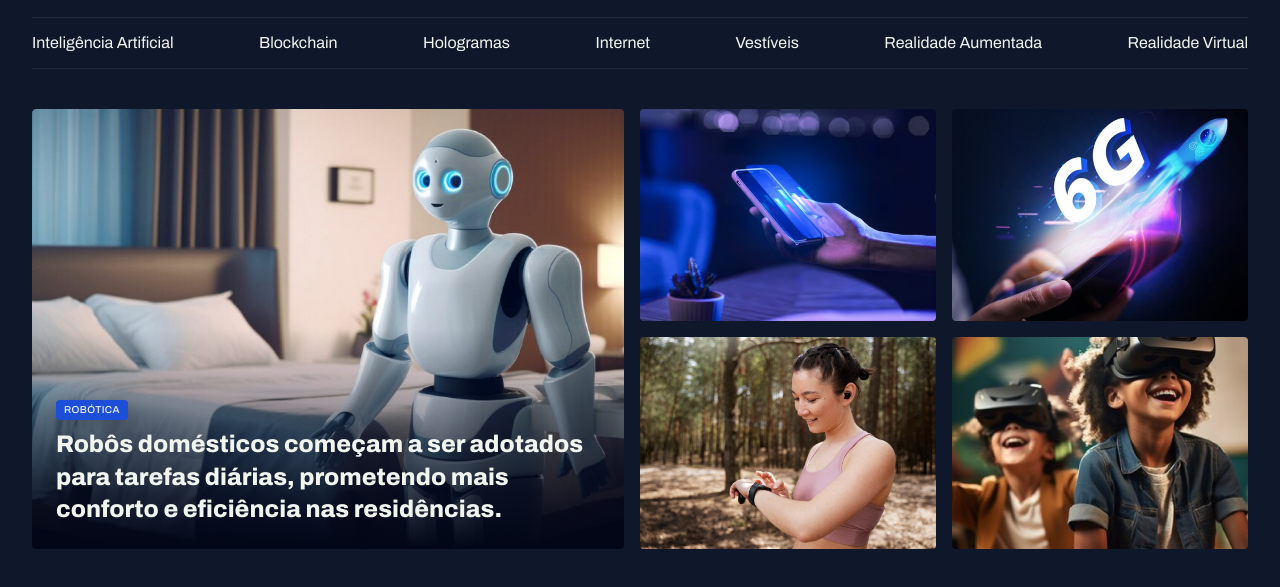
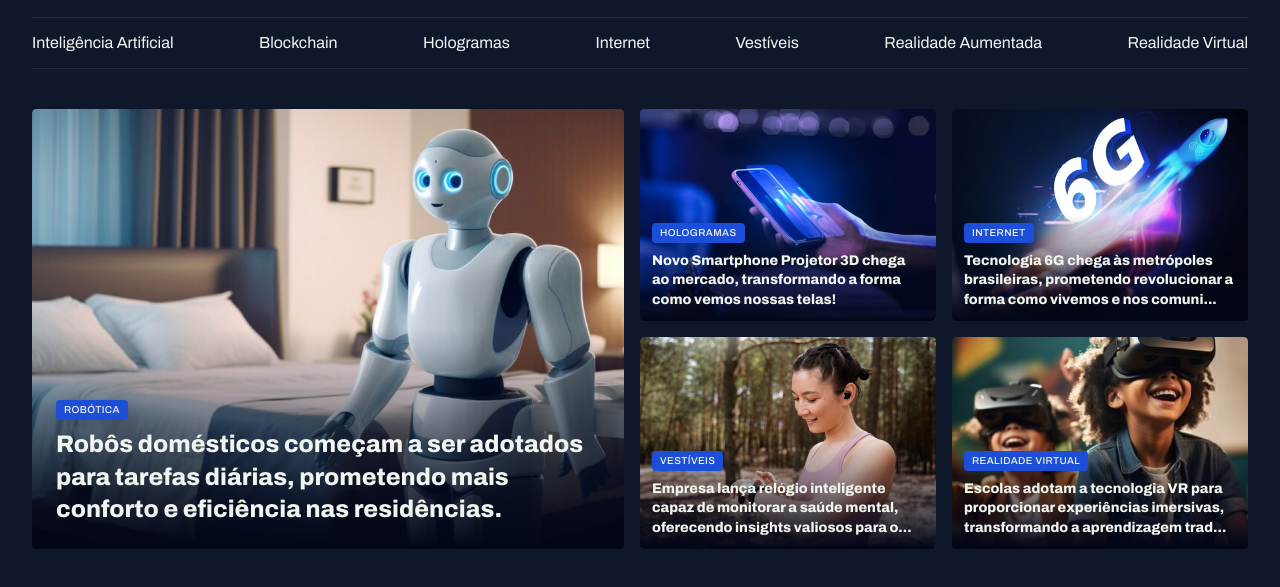
Before and after one commit to suelensalvino/portal-noticias, a plain HTML site: page index.html in a window 1280 px wide. Shown: the part 55-642 px from the top of the page. Drawn offline with Linux system fonts and the light colour scheme.

Commit message:
ending the section

```diff
--- a/index.html
+++ b/index.html
@@ -3,15 +3,18 @@
   <head>
     <link rel="preconnect" href="https://fonts.googleapis.com" />
     <link rel="preconnect" href="https://fonts.gstatic.com" crossorigin />
+
     <meta charset="UTF-8" />
     <meta name="viewport" content="width=device-width, initial-scale=1.0" />
     <title>Portal de notícias</title>
     <link rel="stylesheet" href="styles/index.css" />
+
     <link
       href="https://fonts.googleapis.com/css2?family=Archivo:ital,wght@0,100..900;1,100..900&display=swap"
       rel="stylesheet"
     />
   </head>
+
   <body>
     <header class="container">
       <nav id="primary" class="grid grid-flow-col">
@@ -19,9 +22,11 @@
           <img src="assets/icons/List.svg" alt="ícone de menu" />
           <strong>Menu</strong>
         </div>
+
         <div>
           <img src="assets/Logo.svg" alt="TechNews logo" />
         </div>
+
         <div>
           <strong>Buscar</strong>
           <img
@@ -40,10 +45,16 @@
         <a href="#">Realidade Virtual</a>
       </nav>
     </header>
+
     <main class="grid container">
       <section id="featured" class="grid grid-flow-col gap-16">
         <figure class="card">
-          <img src="assets/images/Image 01.png" alt="" />
+          <img
+            src="assets/images/Image 01.png"
+            alt="Robôs domésticos começam a ser adotados para tarefas diárias, prometendo mais conforto e
+                eficiência nas residências."
+          />
+
           <figcaption>
             <span class="content-tag">robótica</span>
             <h2 class="text-2xl">
@@ -52,19 +63,67 @@
             </h2>
           </figcaption>
         </figure>
+
         <div class="grid grid-cols-2 gap-16">
-          <div>
-            <img src="assets/images/Image 02.png" alt="" />
-          </div>
-          <div>
-            <img src="assets/images/Image 03.png" alt="" />
-          </div>
-          <div>
-            <img src="assets/images/Image 04.png" alt="" />
-          </div>
-          <div>
-            <img src="assets/images/Image 05.png" alt="" />
-          </div>
+          <figure class="card">
+            <img
+              src="assets/images/Image 02.png"
+              alt="Novo Smartphone Projetor 3D chega ao mercado, transformando a forma como vemos nossas telas!"
+            />
+
+            <figcaption>
+              <span class="content-tag">hologramas</span>
+              <h2 class="text-lg">
+                Novo Smartphone Projetor 3D chega ao mercado, transformando a
+                forma como vemos nossas telas!
+              </h2>
+            </figcaption>
+          </figure>
+
+          <figure class="card">
+            <img
+              src="assets/images/Image 03.png"
+              alt="Tecnologia 6G chega às metrópoles brasileiras, prometendo revolucionar a forma como vivemos e nos comunicamos."
+            />
+
+            <figcaption>
+              <span class="content-tag">internet</span>
+              <h2 class="text-lg">
+                Tecnologia 6G chega às metrópoles brasileiras, prometendo
+                revolucionar a forma como vivemos e nos comuni...
+              </h2>
+            </figcaption>
+          </figure>
+
+          <figure class="card">
+            <img
+              src="assets/images/Image 04.png"
+              alt="Empresa lança relógio inteligente capaz de monitorar a saúde mental, oferecendo insights valiosos para o bem-estar pessoal."
+            />
+
+            <figcaption>
+              <span class="content-tag">vestíveis</span>
+              <h2 class="text-lg">
+                Empresa lança relógio inteligente capaz de monitorar a saúde
+                mental, oferecendo insights valiosos para o...
+              </h2>
+            </figcaption>
+          </figure>
+
+          <figure class="card">
+            <img
+              src="assets/images/Image 05.png"
+              alt="Escolas adotam a tecnologia VR para proporcionar experiências imersivas, transformando a aprendizagem tradicional."
+            />
+
+            <figcaption>
+              <span class="content-tag">realidade virtual</span>
+              <h2 class="text-lg">
+                Escolas adotam a tecnologia VR para proporcionar experiências
+                imersivas, transformando a aprendizagem trad...
+              </h2>
+            </figcaption>
+          </figure>
         </div>
       </section>
     </main>
--- a/styles/sections.css
+++ b/styles/sections.css
@@ -20,6 +20,11 @@
       position: absolute;
       bottom: 0;
       padding: 24px;
+
+      &:has(.text-lg) {
+        padding: 12px;
+      }
+
       h2 {
         margin-top: 8px;
       }
```
